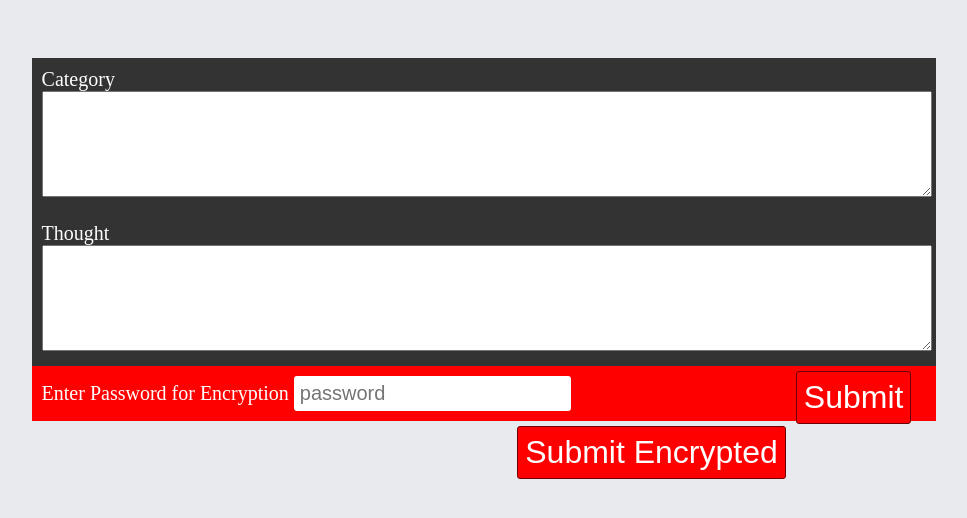
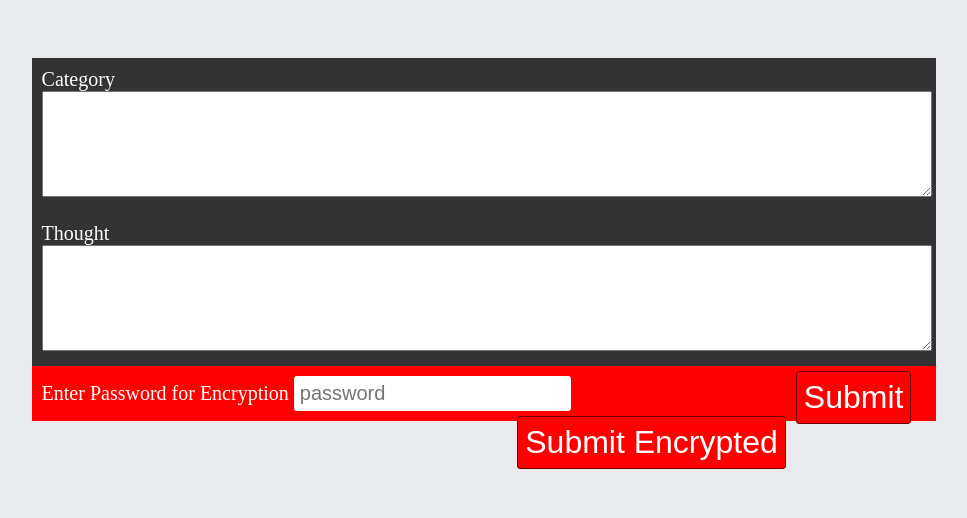
Before and after one commit to cervere/cervere.github.io, a Jekyll site: the page register/index.html, which Jekyll copies as it is, in a window 1280 px wide. Shown: the top 518 px of the page, without its empty margins (166-1133 px from the left). Built offline with Jekyll 4.4.1, drawn with Linux system fonts in a browser that asks for light colours.

Commit message:
Update index.html

```diff
--- a/register/index.html
+++ b/register/index.html
@@ -20,8 +20,8 @@
         <div class="content voilet1">
             <span>Enter Password for Encryption</span>
             <input class="f15pt" type="password" id="passcode" placeholder="password" />
+            <button class="encrypt" id="submitencryptedthought">Submit Encrypted</button>
         </div>
-        <button class="encrypt" id="submitencryptedthought">Submit Encrypted</button>
     </div>
     <script>
         var cors_api_url = 'https://cors-anywhere.herokuapp.com/';
```
